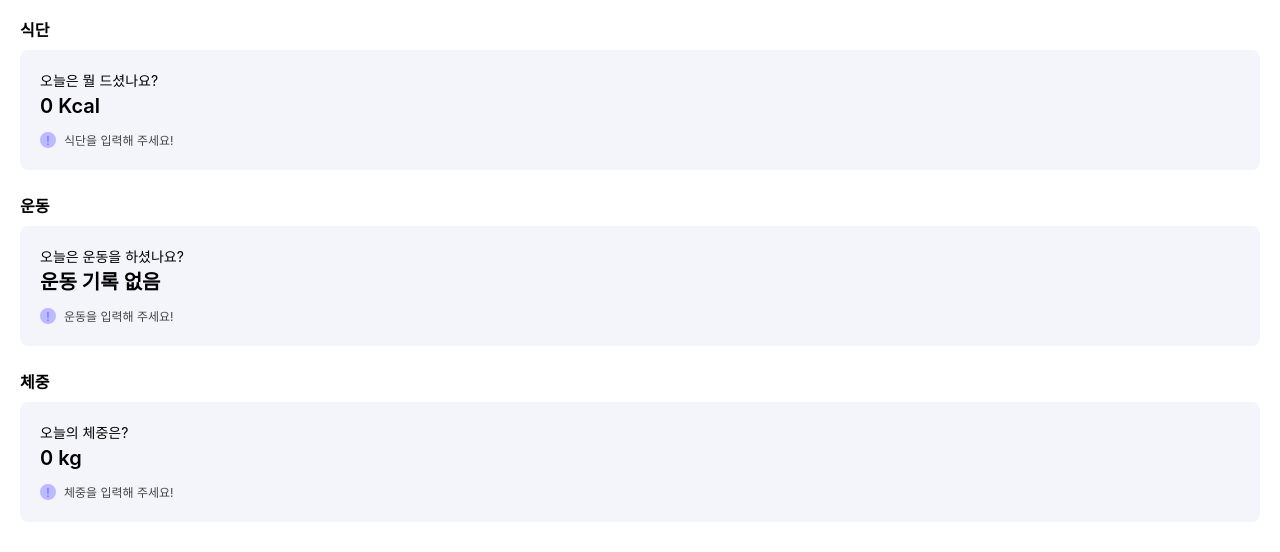
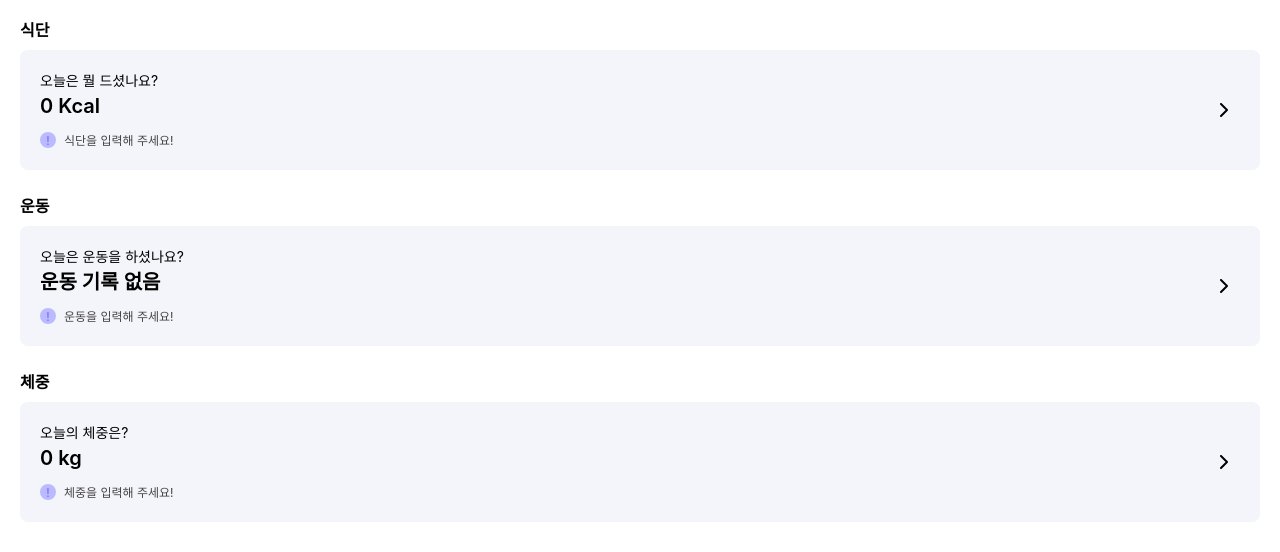
Before and after one commit to dieter-project/withPT, a Next.js app: page /member/record in a window 1280 px wide. Shown: the part 125-677 px from the top of the page. Built offline with nearby package versions, Linux system fonts and the light colour scheme; no server answers.

Commit message:
MODIFY: [회원] 기록페이지 데이터 불러오기 로직 수정 및 스타일 수정

```diff
--- a/src/app/member/record/page.tsx
+++ b/src/app/member/record/page.tsx
@@ -5,21 +5,40 @@ import Header from '@/components/Header';
 import { BaseContentWrap, ContentSection, RoundBox } from '@/styles/Layout';
 import { LabelTitle } from '@/styles/Text';
 import { signIn, useSession } from 'next-auth/react';
-import React, { useEffect } from 'react'
+import React, { useEffect, useState } from 'react'
 import { useRouter } from 'next/navigation';
-import { RecordBoxWrap } from './styles';
+import { ArrowWrap, RecordBoxWrap } from './styles';
 import { api } from '@/utils/axios';
+import { NextArrow } from '../mypage/styles';
+import { todayDate } from '@/constants/record';
 
 
 const page = () => {
+  const [meal, setMeal] = useState({});
+  const [workout, setWorkout] = useState({
+    exercise: "",
+    urls: ""
+  });
+  const [weight, setWeight] = useState({})
   const router = useRouter()
+  const handleGetWorkout = async () => {
+    const { data: { data: workoutData } } = await api.get(`/api/v1/members/exercise?dateTime=${todayDate}`)
+    setWorkout({ ...workout, ...workoutData })
+  }
 
-  const handleGetWorkout = async () => {
-    const response = await api.get('/api/v1/members/exercise')
+  const handleGetMeal = async () => {
+    const response = await api.get(``)
     console.log('response: ', response);
+  }
+
+  const handleGetWeight = async () => {
+    const { data: { data: weightData } } = await api.get(`/api/v1/members/body?dateTime=${todayDate}`)
+    setWeight({ ...weight, ...weightData })
   }
   useEffect(() => {
     handleGetWorkout()
+    handleGetWeight()
+    // handleGetMeal()
   }, [])
 
   return (
@@ -33,7 +52,7 @@ const page = () => {
         {/* <section>
           달력
         </section> */}
-        <WeeklyCalendar/>
+        <WeeklyCalendar />
         <ContentSection>
           <LabelTitle>식단</LabelTitle>
           <RecordBoxWrap variant='purple' onClick={() => router.push('/member/record/meal')}>
@@ -49,6 +68,9 @@ const page = () => {
             <div className='img-wrap'>
               <img src="" alt="" />
             </div>
+            <ArrowWrap>
+              <NextArrow />
+            </ArrowWrap>
           </RecordBoxWrap>
         </ContentSection>
         <ContentSection>
@@ -57,15 +79,28 @@ const page = () => {
             <div>
               <div>
                 <p>오늘은 운동을 하셨나요?</p>
-                <div className='record-value'>운동 기록 없음</div>
+                <div className='record-value'>
+                  {workout.exercise.length < 1 ? "운동 기록 없음" : "운동 성공"}
+                </div>
               </div>
               <div className='caption'>
-                <span>!</span>운동을 입력해 주세요!
+                {workout.exercise.length < 1
+                  ? <>
+                    <span>!</span>
+                    운동을 입력해 주세요!
+                  </>
+                  : <>
+                    <span>♥</span>
+                    오운완 성공!
+                  </>}
               </div>
             </div>
             <div className='img-wrap'>
               <img src="" alt="" />
             </div>
+            <ArrowWrap>
+              <NextArrow />
+            </ArrowWrap>
           </RecordBoxWrap>
         </ContentSection>
         <ContentSection>
@@ -83,6 +118,9 @@ const page = () => {
             <div className='img-wrap'>
               <img src="" alt="" />
             </div>
+            <ArrowWrap>
+              <NextArrow />
+            </ArrowWrap>
           </RecordBoxWrap>
         </ContentSection>
       </BaseContentWrap>
--- a/src/app/member/record/styles.ts
+++ b/src/app/member/record/styles.ts
@@ -48,3 +48,9 @@ export const RecordBoxWrap = styled(RoundBox)`
     }
   }
 `
+
+export const ArrowWrap = styled.div`
+  height: 100%;
+  display: flex;
+  align-items: center;
+`
```
